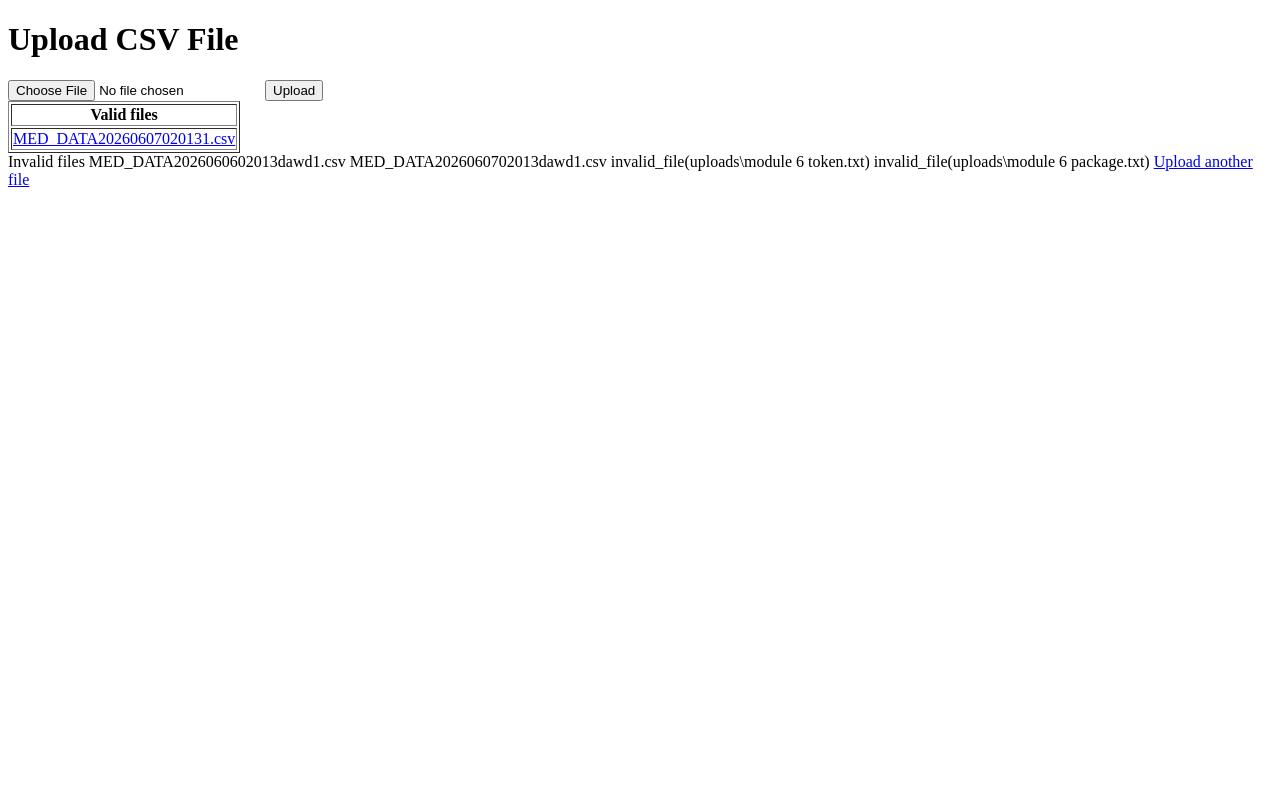
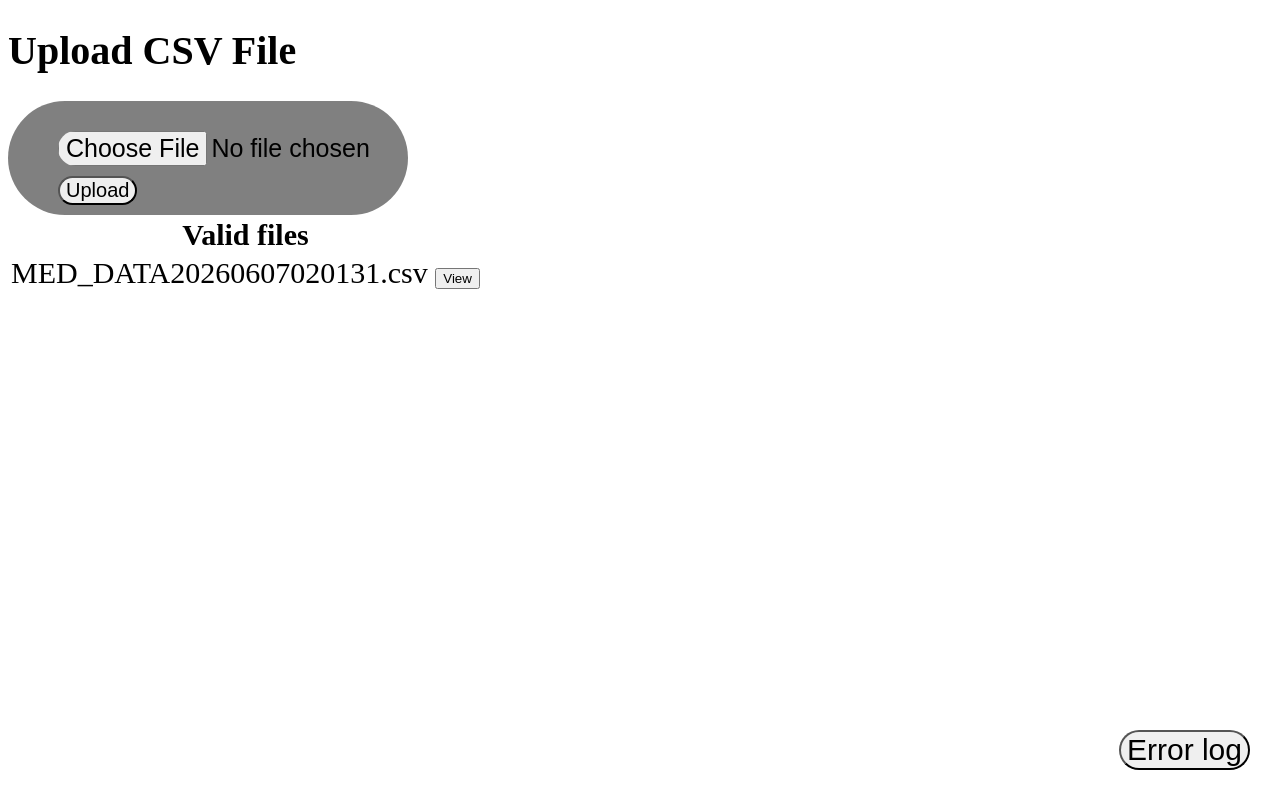
Before and after one commit to leafy12468-sys/module_6_leithmunro, a Flask app: page / in a window 1280 px wide. Run offline with Flask 3, Linux system fonts and the light colour scheme; data comes from the database, SQL or seed files in the repository; both versions use the stored data as it was after the commit.

Commit message:
v1.0
program is complete

```diff
--- a/app.py
+++ b/app.py
@@ -1,4 +1,4 @@
-from flask import Flask, render_template, request, redirect, url_for
+from flask import Flask, render_template, request, redirect, url_for, flash
 
 import sqlite3
 import os
@@ -6,17 +6,21 @@ import os
 from database_ import create_db
 from data_loader import load_csv_to_db
 
-
+#   flase database setup
 app = Flask(__name__)
 UPLOAD_FOLDER = "uploads"
 
+app.secret_key = "secret_key"
+
 os.makedirs(UPLOAD_FOLDER, exist_ok=True)
 
+#   database created
 DATABASE = "my_database.db"
 
 with sqlite3.connect(DATABASE) as conn:
     create_db(conn)
 
+#   homepage setup
 @app.route("/")
 def home():
     with sqlite3.connect(DATABASE) as conn:
@@ -33,6 +37,7 @@ def home():
         """).fetchall()
     return render_template("page.html", rows=rows, invalid=invalid)
 
+#   uploads files and displays messages
 @app.route("/upload", methods=["POST"])
 def upload():
 
@@ -42,25 +47,29 @@ def upload():
     file = request.files["csv_file"]
 
     if file.filename == "":
-        return "No file selected"
+        flash("No file selected.", "error")
+        return redirect(url_for("home"))
 
     filepath = os.path.join(UPLOAD_FOLDER, file.filename)
+
+    if os.path.exists(filepath):
+        flash(f"File '{file.filename}' already exists.", "error")
+        return redirect(url_for("home"))
+
     file.save(filepath)
 
     try:
         conn = sqlite3.connect(DATABASE)
-
         create_db(conn)
-
         load_csv_to_db(conn, filepath)
-
         conn.close()
-
+        flash(f"File '{file.filename}' uploaded successfully!", "success")
         return redirect(url_for("home"))
 
     except Exception as e:
             return redirect(url_for("home"))
 
+#   file details page setup
 @app.route("/file/<int:file_id>")
 def file_detail(file_id):
     with sqlite3.connect(DATABASE) as conn:
@@ -83,5 +92,28 @@ def file_detail(file_id):
         return "File not found", 404
 
     return render_template("file_detail.html", rows=rows, file_id=file_id)
+
+#   file delete option setup
+@app.route('/delete/file/<int:file_id>', methods=['POST'])
+def delete_file(file_id):
+    with sqlite3.connect(DATABASE) as conn:
+
+        conn.execute("DELETE FROM file_table WHERE file_id = ?", (file_id,))
+        conn.execute("DELETE FROM file_uploadtable WHERE file_id = ?", (file_id,))
+        return render_template("page.html")
+
+@app.route("/error_logs")
+def errorlogs():
+    conn = sqlite3.connect(DATABASE)
+    conn.row_factory = sqlite3.Row
+    errors = conn.execute(
+        """SELECT filename, error_message, import_time
+           FROM import_log
+           WHERE status = 'INVALID'
+           ORDER BY filename"""
+    ).fetchall()
+    conn.close()
+    return render_template("errors.html", errors=errors)
+
 if __name__ == '__main__':
     app.run(debug=True)
--- a/data_loader.py
+++ b/data_loader.py
@@ -9,6 +9,7 @@ def load_csv_to_db(conn, csv_path='csv.csv'):
     base_filename = csv_path
     filename = base_filename
 
+#   generates errors for invalid file
     try:
         df = pd.read_csv(csv_path)
         df.columns = df.columns.str.strip()
@@ -107,7 +108,6 @@ def load_csv_to_db(conn, csv_path='csv.csv'):
 
         raise
 
-
 if __name__ == "__main__":
     conn = sqlite3.connect('my_database.db')
     create_db(conn)
--- a/database_.py
+++ b/database_.py
@@ -1,5 +1,6 @@
 import sqlite3
 
+#   database schema created
 def create_db(conn):
     conn.execute("PRAGMA foreign_keys = ON")
     cursor = conn.cursor()
--- a/templates/page.html
+++ b/templates/page.html
@@ -1,37 +1,85 @@
 <!DOCTYPE html>
 <html>
+<style>
+    .upload_background {
+        background-color: grey;
+        width: 400px;
+        padding-top: 30px;
+        padding-bottom: 10px;
+        border-radius: 90px;
+    }
+
+    .upload_pos {
+        padding-left: 50px;
+    }
+
+    .upload_button {
+        display: flex;
+        bottom: 100px;
+        margin-top: 10px;
+        border-radius: 70px;
+        font-size: 20px;
+    }
+
+    .select_button {
+        font-size: 25px;
+        border-radius: 70px;
+    }
+
+    .v_list {
+        font-size: 30px;
+    }
+
+    .view_button {
+        font-size: 60px;
+        border-radius: 70px
+    }
+
+    .error_log {
+        position: fixed;
+        bottom: 0;
+        right: 0;
+        font-size: 30px;
+        margin-bottom: 30px;
+        margin-right: 30px;
+        border-radius: 70px
+    }
+
+</style>
 <head>
     <title>CSV Upload</title>
 </head>
 <body>
-
-<h1>Upload CSV File</h1>
-
-<form action="/upload" method="POST" enctype="multipart/form-data">
-    <input type="file" name="csv_file" required>
-    <button type="submit">Upload</button>
-</form>
-
-<table border="1">
+    <h1 style="font-size: 40px">Upload CSV File</h1>
+    <div class="upload_background">
+            <form class="upload_pos" action="/upload" method="POST" enctype="multipart/form-data">
+                <input class="select_button" type="file" name="csv_file" required>
+                <button class="upload_button" type="submit">Upload</button>
+            </form>
+</div>
+{% with messages = get_flashed_messages(with_categories=true) %}
+    {% if messages %}
+        {% for category, message in messages %}
+            <p style="color: {{ 'green' if category == 'success' else 'red' }};">
+                {{ message }}
+            </p>
+        {% endfor %}
+    {% endif %}
+{% endwith %}
+<table class="v_list">
     <tr>
         <th>Valid files</th>
     </tr>
     {% for row in rows %}
     <tr>
-        <td><a href="/file/{{ row['file_id'] }}">{{ row['filename'] }}</a></td>
+        <td>
+            {{ row['filename'] }}
+            <a href="/file/{{ row['file_id'] }}"><button>View</button></a>
+        </td>
     </tr>
     {% endfor %}
 </table>
 
-    <tr>
-        <th>Invalid files</th>
-    </tr>
-    {% for row in invalid %}
-    <tr>
-        <td>{{ row['filename'] }}</td>
-    </tr>
-    {% endfor %}
-<a href="/">Upload another file</a>
-
+<a href="/error_logs"><button class="error_log">Error log</button></a>
 </body>
 </html>
--- /dev/null
+++ b/uploads/module 6 package.txt
@@ -0,0 +1,3 @@
+Token: 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
+
+pull request: docker pull ghcr.io/leafy12468-sys/module6:latest
--- /dev/null
+++ b/uploads/module 6 token.txt
@@ -0,0 +1,3 @@
+Token: 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
+
+pull request: docker pull ghcr.io/leafy12468-sys/module6:latest
```
Also changed, not shown: templates/errors.html (added, +14 -0 lines), templates/file_detail.html (+16 -0 lines), csv_test.py (deleted), my_database.db.
